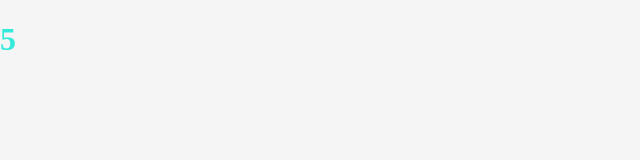
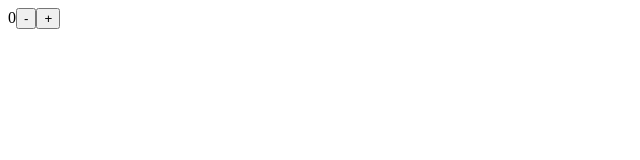
Before and after one commit to champseo2017/learn-react-scrimba, a React (Create React App) app: page / in a window 1280 px wide. Shown: the top 160 px of the page, without its empty margins (0-640 px from the left). Built offline with nearby package versions, Linux system fonts and the light colour scheme; the HTML template or start-up script is replaced by a standard one.

Commit message:
React Hooks useState - Part 1
React Hooks useState - Part 1

```diff
--- /dev/null
+++ b/src/Playground.js
@@ -0,0 +1,17 @@
+import React, { useState } from "react";
+import randomColor from "randomcolor";
+
+export default function Playground() {
+  const [count, setCount] = useState(0);
+  return (
+    <div>
+      {count}
+      <button onClick={() => setCount(currentCount => currentCount - 1)}>
+        -
+      </button>
+      <button onClick={() => setCount(currentCount => currentCount + 1)}>
+        +
+      </button>
+    </div>
+  );
+}
```
Also changed, not shown: src/index.js (+4 -5 lines), src/components/Name.js (added), src/components/Paint.js (added).
